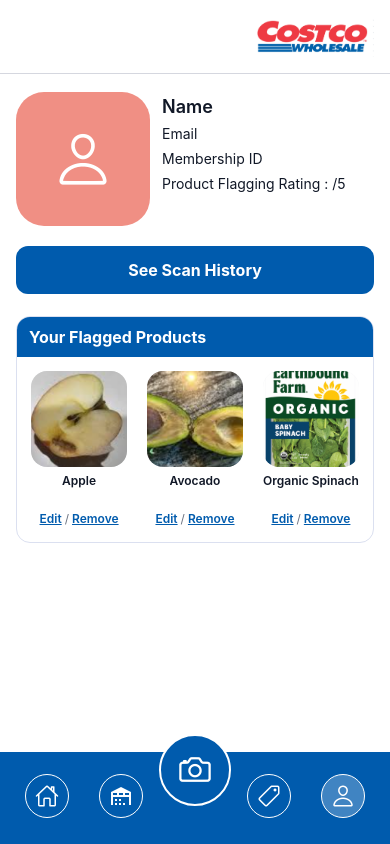
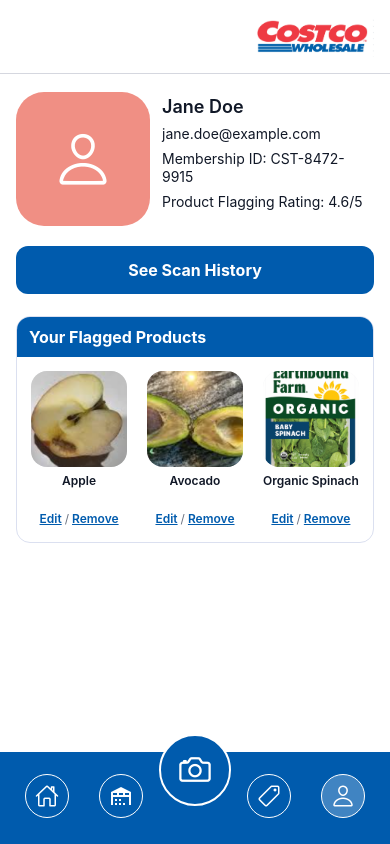
Before and after one commit to ashram15/costcoaiqualitycontrol, a React Native app: screen / in a window 390 px wide. Built offline with nearby package versions, Linux system fonts and the light colour scheme.

Commit message:
added mock profile data to profile screen

```diff
--- a/screens/ProfilePage.tsx
+++ b/screens/ProfilePage.tsx
@@ -11,10 +11,10 @@ export default function ProfilePage({ onShowHistory }: { onShowHistory: () => vo
             <Ionicons name="person-outline" size={58} color="#ffffff" />
           </View>
           <View style={styles.profileDetails}>
-            <Text style={styles.profileNameText}>Name</Text>
-            <Text style={styles.profileDetailText}>Email</Text>
-            <Text style={styles.profileDetailText}>Membership ID</Text>
-            <Text style={styles.profileDetailText}>Product Flagging Rating : /5</Text>
+            <Text style={styles.profileNameText}>Jane Doe</Text>
+            <Text style={styles.profileDetailText}>jane.doe@example.com</Text>
+            <Text style={styles.profileDetailText}>Membership ID: CST-8472-9915</Text>
+            <Text style={styles.profileDetailText}>Product Flagging Rating: 4.6/5</Text>
           </View>
         </View>
 
```
